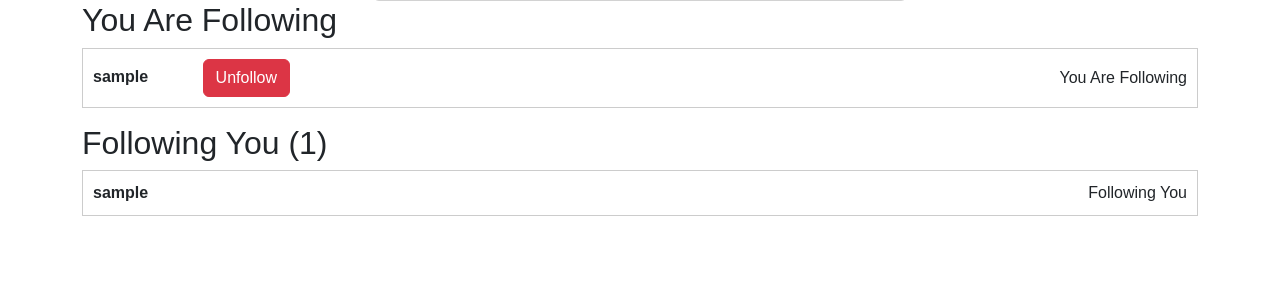
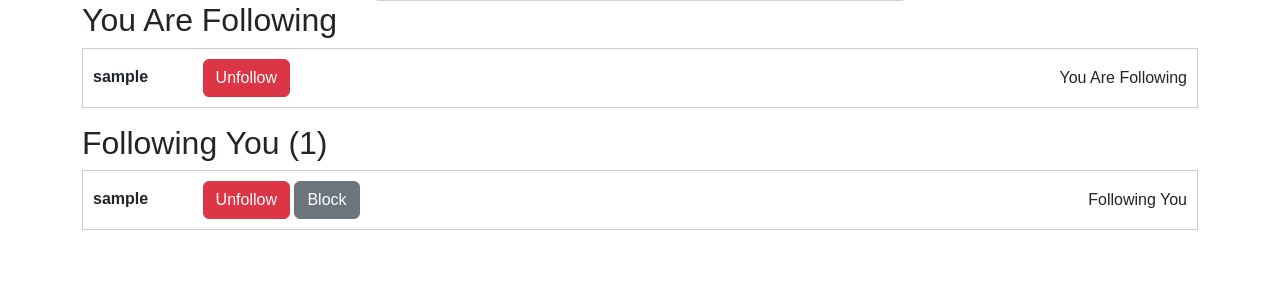
Before and after one commit to azer7777/Project-09, a Django app: page /subscriptions/ in a window 1280 px wide. Shown: the part 308-596 px from the top of the page. Run offline with Django 4.2, Linux system fonts and the light colour scheme; a user stored in the database is signed in; tables that the repository leaves empty hold one stand-in row (values such as "Sample post"); some libraries are stand-ins or nearby versions.

Commit message:
last action

```diff
--- a/LITReview/reviews/templates/reviews/feed.html
+++ b/LITReview/reviews/templates/reviews/feed.html
@@ -9,7 +9,7 @@
     <a href="{% url 'create_ticket_and_review' %}" class="btn btn-primary">Create Review</a>
   </div>
 
-  <!-- Display Feed Items -->
+
   <div class="feed-content">
     {% for item in feed %}
       <div class="feed-item">
@@ -17,7 +17,6 @@
         <p>{{ item.description }}</p>
         <p class="item-author">By: {{ item.author }} at: {{ item.created_at }}</p>
 
-        <!-- Display Reviews -->
         {% if item.review_set.exists %}
         <h3>Reviews:</h3>
         <ul class="review-list">
--- a/LITReview/reviews/templates/reviews/subscriptions.html
+++ b/LITReview/reviews/templates/reviews/subscriptions.html
@@ -43,6 +43,10 @@
     <li class="follower-box">
       <div class="follower-info">
         <span class="follower-username">{{ user.username }}</span>
+        <span class="follower-actions">
+          <a href="{% url 'unfollow_user' user_id=user.id %}" class="btn btn-danger">Unfollow</a>
+          <a href="{% url 'block_follower' user_id=user.id %}" class="btn btn-secondary">Block</a>
+        </span>
       </div>
       <div class="follower-type">Following You</div>
     </li>
--- a/LITReview/reviews/urls.py
+++ b/LITReview/reviews/urls.py
@@ -12,6 +12,7 @@ urlpatterns = [
     path('delete_review/<int:review_id>/', views.delete_review_view, name='delete_review'),
     path('subscriptions/', views.subscriptions_view, name='subscriptions'),
     path('unfollow/<int:user_id>/', views.unfollow_user, name='unfollow_user'),
+    path('block_follower/<int:user_id>/', views.block_follower, name='block_follower'),
     path('user_profile/', views.user_profile_view, name='user_profile'),
     path('posts/', views.posts_view, name='posts'),
 ]
--- a/LITReview/reviews/views.py
+++ b/LITReview/reviews/views.py
@@ -181,6 +181,18 @@ def unfollow_user(request, user_id):
 
 
 @login_required
+def block_follower(request, user_id):
+    try:
+        follower_to_block = UserFollows.objects.get(followed_user=request.user, follower__id=user_id)
+        follower_to_block.delete()
+        messages.success(request, f"You have blocked {follower_to_block.follower.username}.")
+    except UserFollows.DoesNotExist:
+        messages.error(request, "Follower not found.")
+
+    return redirect('subscriptions')
+
+
+@login_required
 def posts_view(request):
     user = request.user
     posts = Ticket.objects.filter(author=user).prefetch_related(
```
